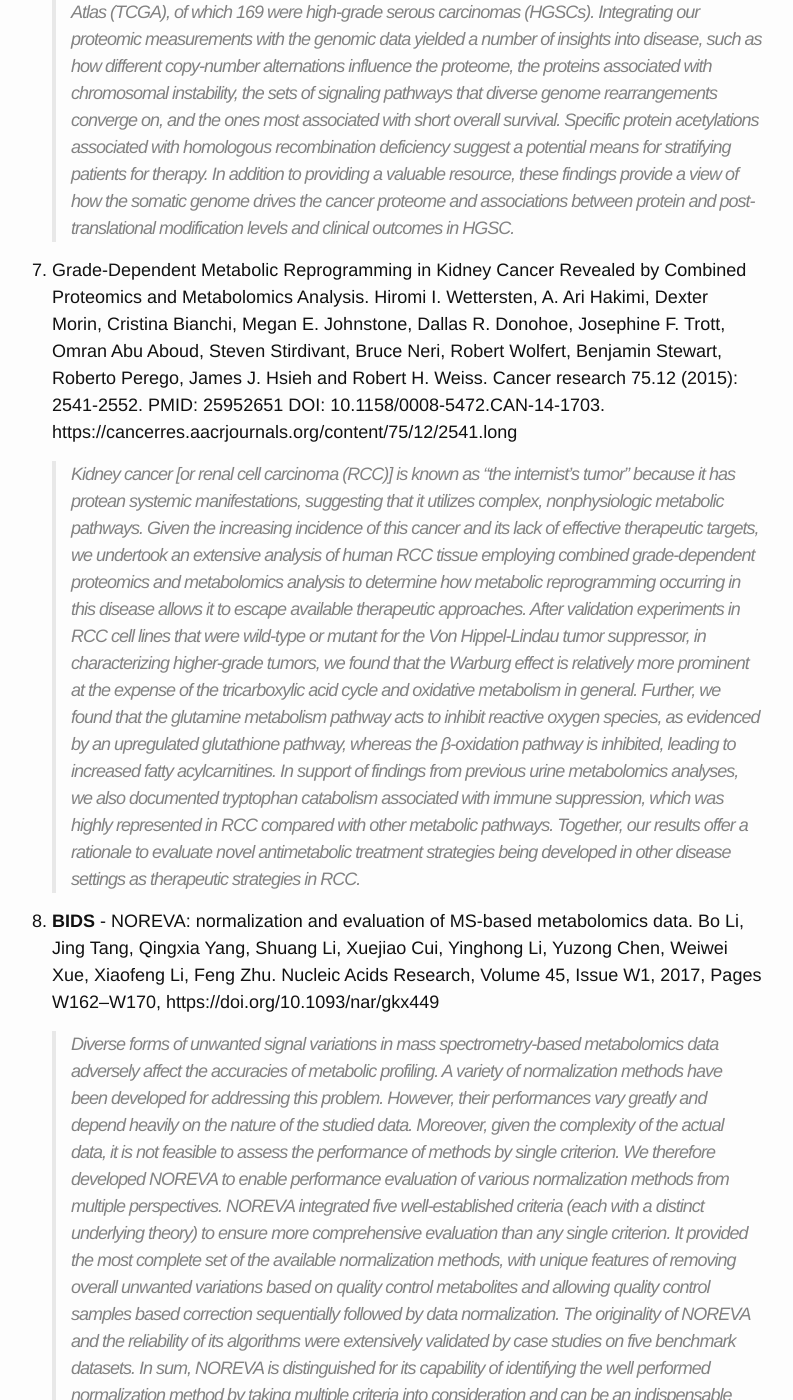
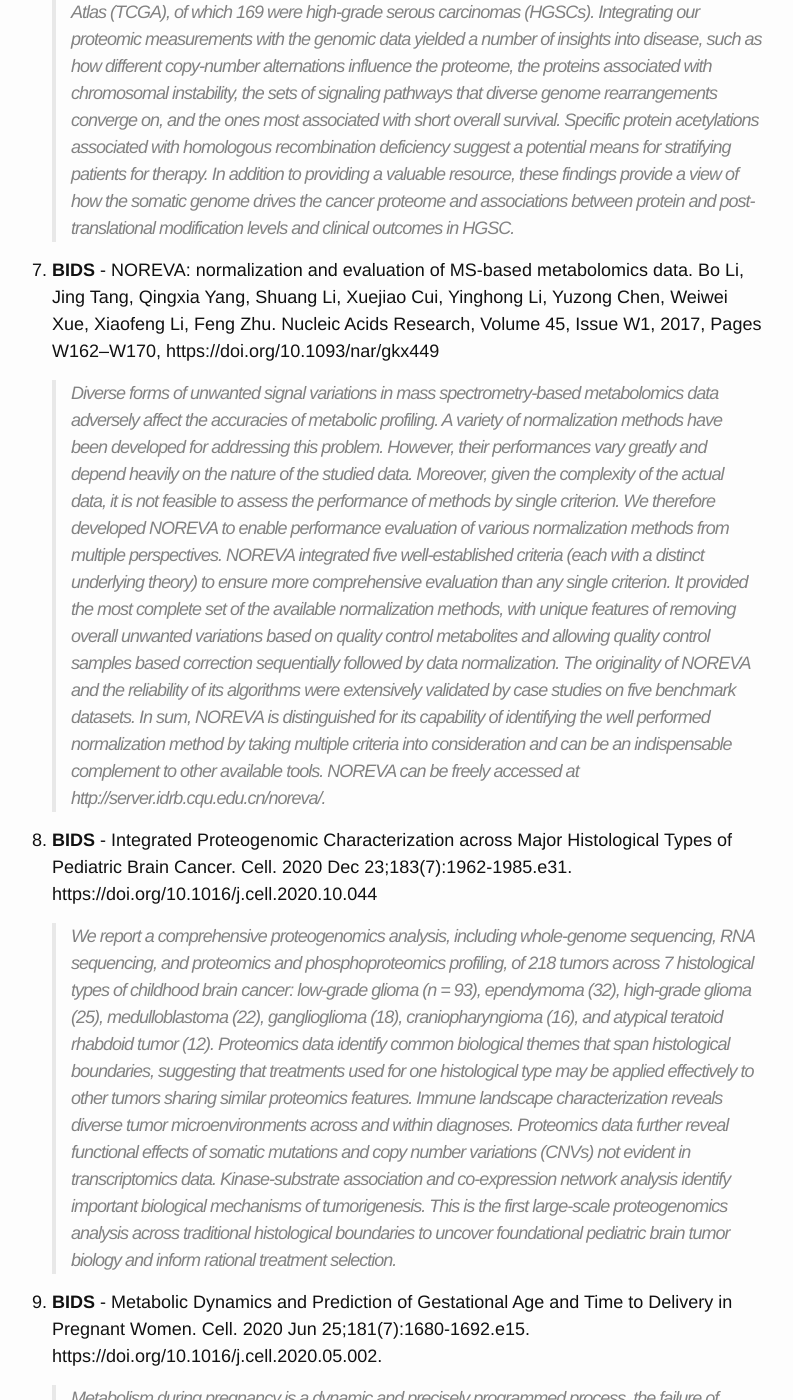
Before and after one commit to dcmb-courses/bioinf602-603, a Jekyll site: the page built from Proteomics_and_Metabolomics.md, in a window 1280 px wide and 1400 px high, scrolled down 2736 px. Shown: the whole window, without its empty margins (248-1041 px from the left). Built offline with Jekyll 4.4.1, drawn with Linux system fonts in a browser that asks for light colours.

Commit message:
Update Proteomics_and_Metabolomics.md
Removed Wettersten et al (proteomics metabolomics) due to not much bioinformatics at all

```diff
--- a/Proteomics_and_Metabolomics.md
+++ b/Proteomics_and_Metabolomics.md
@@ -30,10 +30,6 @@ permalink: /Proteomics_and_Metabolomics/
 
       >To provide a detailed analysis of the molecular components and underlying mechanisms associated with ovarian cancer, we performed a comprehensive mass-spectrometry-based proteomic characterization of 174 ovarian tumors previously analyzed by The Cancer Genome Atlas (TCGA), of which 169 were high-grade serous carcinomas (HGSCs). Integrating our proteomic measurements with the genomic data yielded a number of insights into disease, such as how different copy-number alternations influence the proteome, the proteins associated with chromosomal instability, the sets of signaling pathways that diverse genome rearrangements converge on, and the ones most associated with short overall survival. Specific protein acetylations associated with homologous recombination deficiency suggest a potential means for stratifying patients for therapy. In addition to providing a valuable resource, these findings provide a view of how the somatic genome drives the cancer proteome and associations between protein and post-translational modification levels and clinical outcomes in HGSC.
 
-1. Grade-Dependent Metabolic Reprogramming in Kidney Cancer Revealed by Combined Proteomics and Metabolomics Analysis. Hiromi I. Wettersten, A. Ari Hakimi, Dexter Morin, Cristina Bianchi, Megan E. Johnstone, Dallas R. Donohoe, Josephine F. Trott, Omran Abu Aboud, Steven Stirdivant, Bruce Neri, Robert Wolfert, Benjamin Stewart, Roberto Perego, James J. Hsieh and Robert H. Weiss. Cancer research 75.12 (2015): 2541-2552.  PMID: 25952651  DOI: 10.1158/0008-5472.CAN-14-1703. https://cancerres.aacrjournals.org/content/75/12/2541.long
-
-      >Kidney cancer [or renal cell carcinoma (RCC)] is known as "the internist's tumor" because it has protean systemic manifestations, suggesting that it utilizes complex, nonphysiologic metabolic pathways. Given the increasing incidence of this cancer and its lack of effective therapeutic targets, we undertook an extensive analysis of human RCC tissue employing combined grade-dependent proteomics and metabolomics analysis to determine how metabolic reprogramming occurring in this disease allows it to escape available therapeutic approaches. After validation experiments in RCC cell lines that were wild-type or mutant for the Von Hippel-Lindau tumor suppressor, in characterizing higher-grade tumors, we found that the Warburg effect is relatively more prominent at the expense of the tricarboxylic acid cycle and oxidative metabolism in general. Further, we found that the glutamine metabolism pathway acts to inhibit reactive oxygen species, as evidenced by an upregulated glutathione pathway, whereas the β-oxidation pathway is inhibited, leading to increased fatty acylcarnitines. In support of findings from previous urine metabolomics analyses, we also documented tryptophan catabolism associated with immune suppression, which was highly represented in RCC compared with other metabolic pathways. Together, our results offer a rationale to evaluate novel antimetabolic treatment strategies being developed in other disease settings as therapeutic strategies in RCC.
-
 1. **BIDS** - NOREVA: normalization and evaluation of MS-based metabolomics data. Bo Li, Jing Tang, Qingxia Yang, Shuang Li, Xuejiao Cui, Yinghong Li, Yuzong Chen, Weiwei Xue, Xiaofeng Li, Feng Zhu. Nucleic Acids Research, Volume 45, Issue W1, 2017, Pages W162–W170, https://doi.org/10.1093/nar/gkx449
 
       >Diverse forms of unwanted signal variations in mass spectrometry-based metabolomics data adversely affect the accuracies of metabolic profiling. A variety of normalization methods have been developed for addressing this problem. However, their performances vary greatly and depend heavily on the nature of the studied data. Moreover, given the complexity of the actual data, it is not feasible to assess the performance of methods by single criterion. We therefore developed NOREVA to enable performance evaluation of various normalization methods from multiple perspectives. NOREVA integrated five well-established criteria (each with a distinct underlying theory) to ensure more comprehensive evaluation than any single criterion. It provided the most complete set of the available normalization methods, with unique features of removing overall unwanted variations based on quality control metabolites and allowing quality control samples based correction sequentially followed by data normalization. The originality of NOREVA and the reliability of its algorithms were extensively validated by case studies on five benchmark datasets. In sum, NOREVA is distinguished for its capability of identifying the well performed normalization method by taking multiple criteria into consideration and can be an indispensable complement to other available tools. NOREVA can be freely accessed at http://server.idrb.cqu.edu.cn/noreva/.
```
